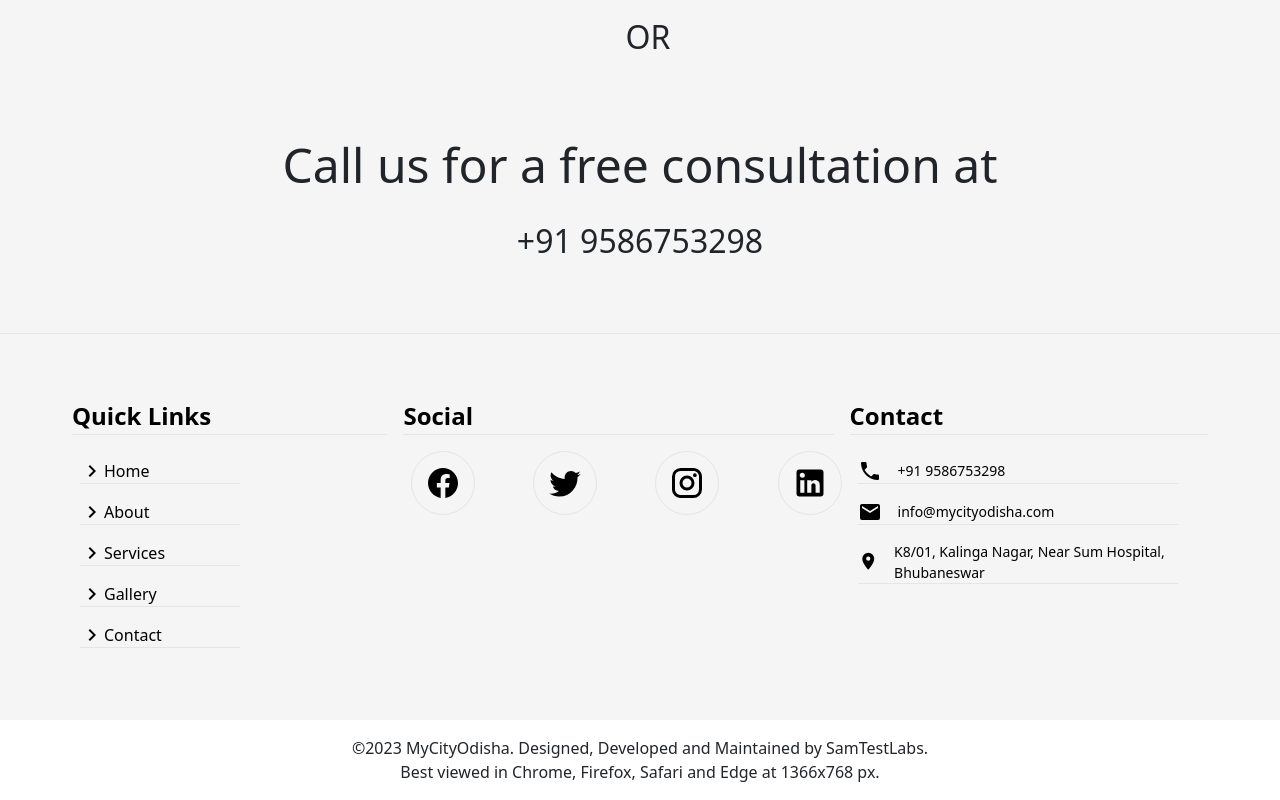
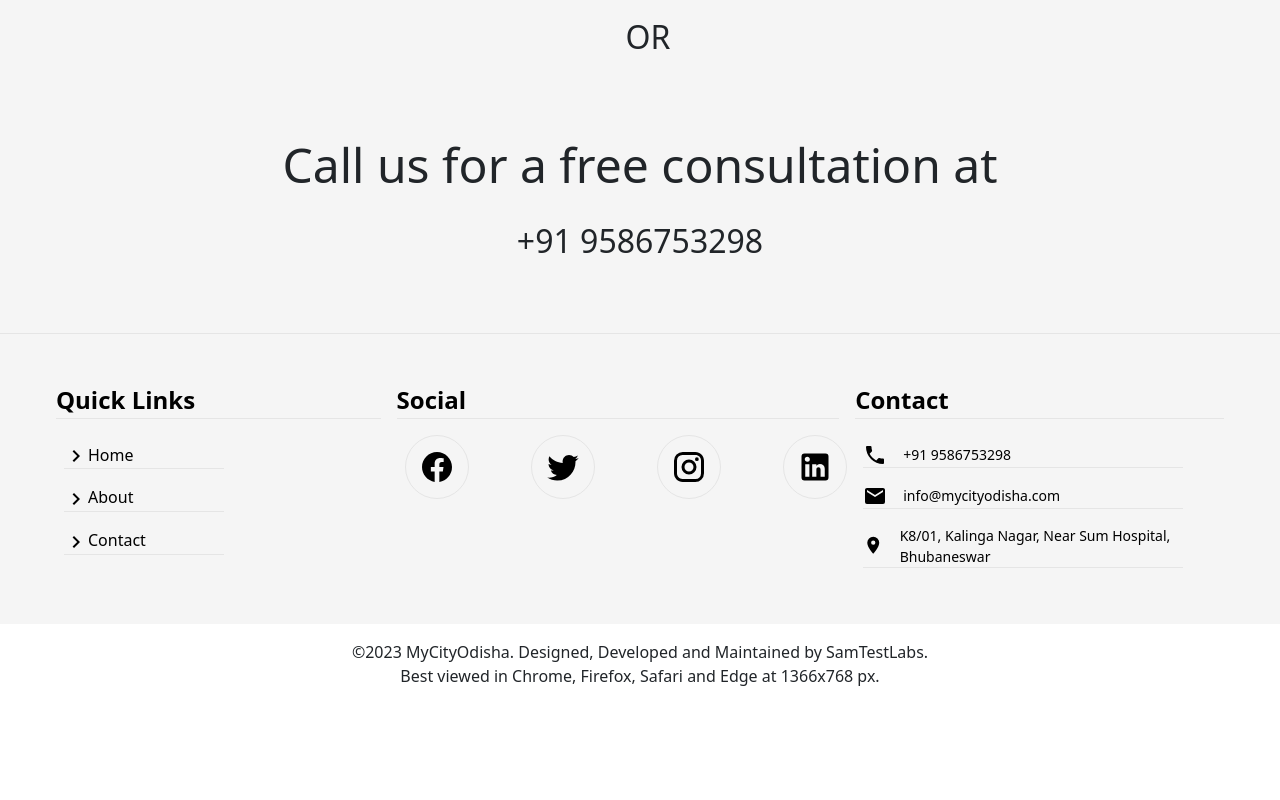
Before and after one commit to SamMathelete/mycityodisha, a Next.js app: page / in a window 1280 px wide. Shown: the part 3727-4527 px from the top of the page. After the commit the page ends 4431 px from the top, so only its background shows below. Built offline with nearby package versions, Linux system fonts and the light colour scheme.

Commit message:
final changes

```diff
--- a/components/UI/FooterPrev.module.css
+++ b/components/UI/FooterPrev.module.css
@@ -44,6 +44,11 @@
   margin: 0.5rem 0;
 }
 
+.quickLinksListItem a {
+  text-decoration: none;
+  color: black;
+}
+
 .social {
   display: flex;
   flex-direction: column;
@@ -81,6 +86,11 @@
   font-size: 14px;
   font-weight: 400;
   color: #000;
+}
+
+.socialListItem a {
+  text-decoration: none;
+  color: black;
 }
 
 .contact {
@@ -236,7 +246,7 @@
     flex-direction: row;
     justify-content: space-between;
     height: 100%;
-    padding: 4rem;
+    padding: 3rem;
   }
 
   .quickLinks {
--- a/components/UI/FooterPrev.tsx
+++ b/components/UI/FooterPrev.tsx
@@ -11,6 +11,7 @@ import {
   mdiMapMarker,
 } from "@mdi/js";
 import Icon from "@mdi/react";
+import Link from "next/link";
 
 const FooterPrev = () => {
   return (
@@ -19,24 +20,22 @@ const FooterPrev = () => {
         <div className={classes.quickLinksTitle}>Quick Links</div>
         <div className={classes.quickLinksList}>
           <div className={classes.quickLinksListItem}>
+            <Link href="/">
               <Icon path={mdiChevronRight} size={1} />
               Home
+            </Link>
           </div>
           <div className={classes.quickLinksListItem}>
+            <Link href="/#about">
               <Icon path={mdiChevronRight} size={1} />
               About
+            </Link>
           </div>
           <div className={classes.quickLinksListItem}>
-            <Icon path={mdiChevronRight} size={1} />
-            Services
-          </div>
-          <div className={classes.quickLinksListItem}>
-            <Icon path={mdiChevronRight} size={1} />
-            Gallery
-          </div>
-          <div className={classes.quickLinksListItem}>
+            <Link href="/#GetIntoTouch">
               <Icon path={mdiChevronRight} size={1} />
               Contact
+            </Link>
           </div>
         </div>
       </div>
@@ -44,16 +43,24 @@ const FooterPrev = () => {
         <div className={classes.socialTitle}>Social</div>
         <div className={classes.socialList}>
           <div className={classes.socialListItem}>
+            <Link href="https://www.facebook.com/mycityodisha">
               <Icon path={mdiFacebook} size={1.5} />
+            </Link>
           </div>
           <div className={classes.socialListItem}>
+            <Link href="https://twitter.com/mycityodisha">
               <Icon path={mdiTwitter} size={1.5} />
+            </Link>
           </div>
           <div className={classes.socialListItem}>
+            <Link href="https://www.instagram.com/mycityodisha/">
               <Icon path={mdiInstagram} size={1.5} />
+            </Link>
           </div>
           <div className={classes.socialListItem}>
+            <Link href="https://www.linkedin.com/company/mycityodisha">
               <Icon path={mdiLinkedin} size={1.5} />
+            </Link>
           </div>
         </div>
       </div>
--- a/components/UI/SideDrawer.module.css
+++ b/components/UI/SideDrawer.module.css
@@ -38,6 +38,7 @@
   margin-top: 1rem;
   font-size: 1rem;
   text-decoration: none;
+  color: black;
 }
 
 .fakeLink {
```
Lines whose indentation alone changed are shown as unchanged.
